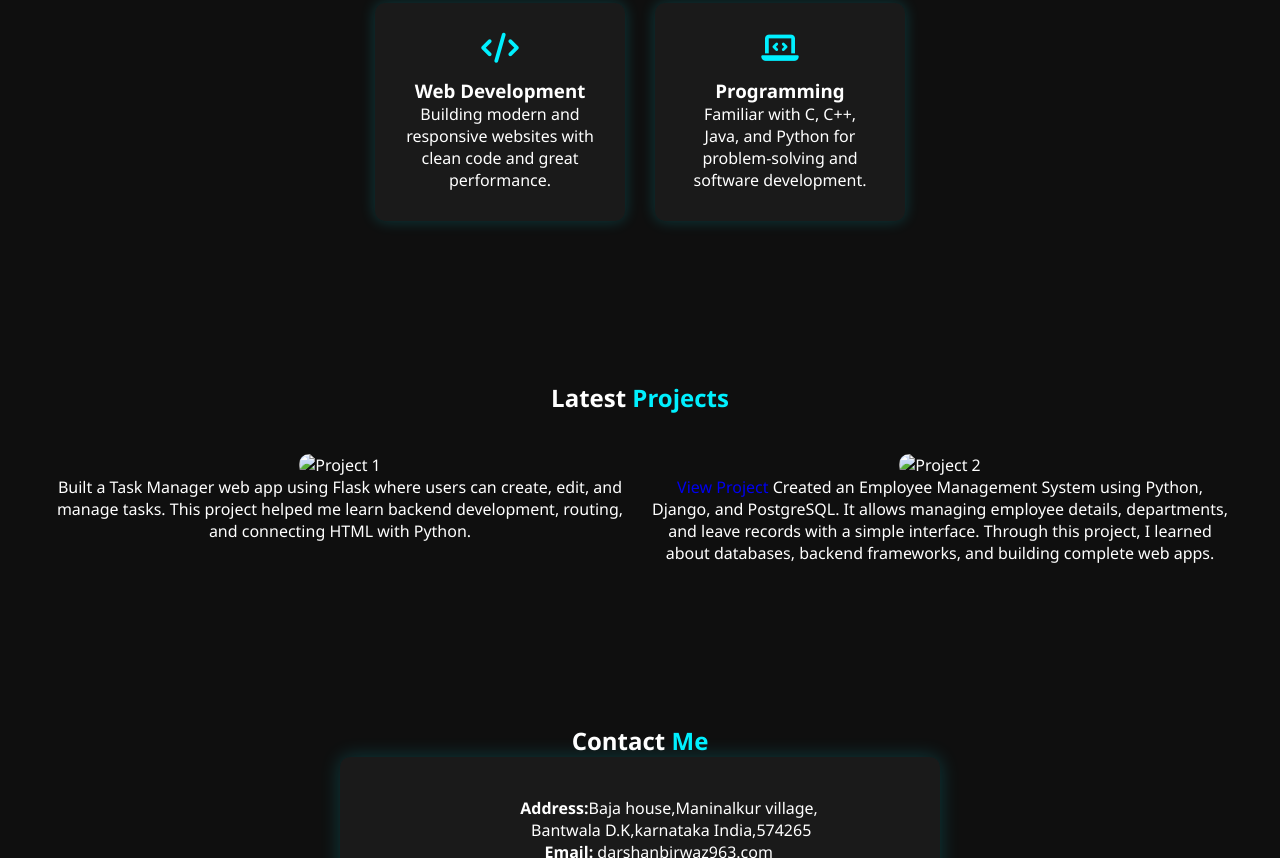
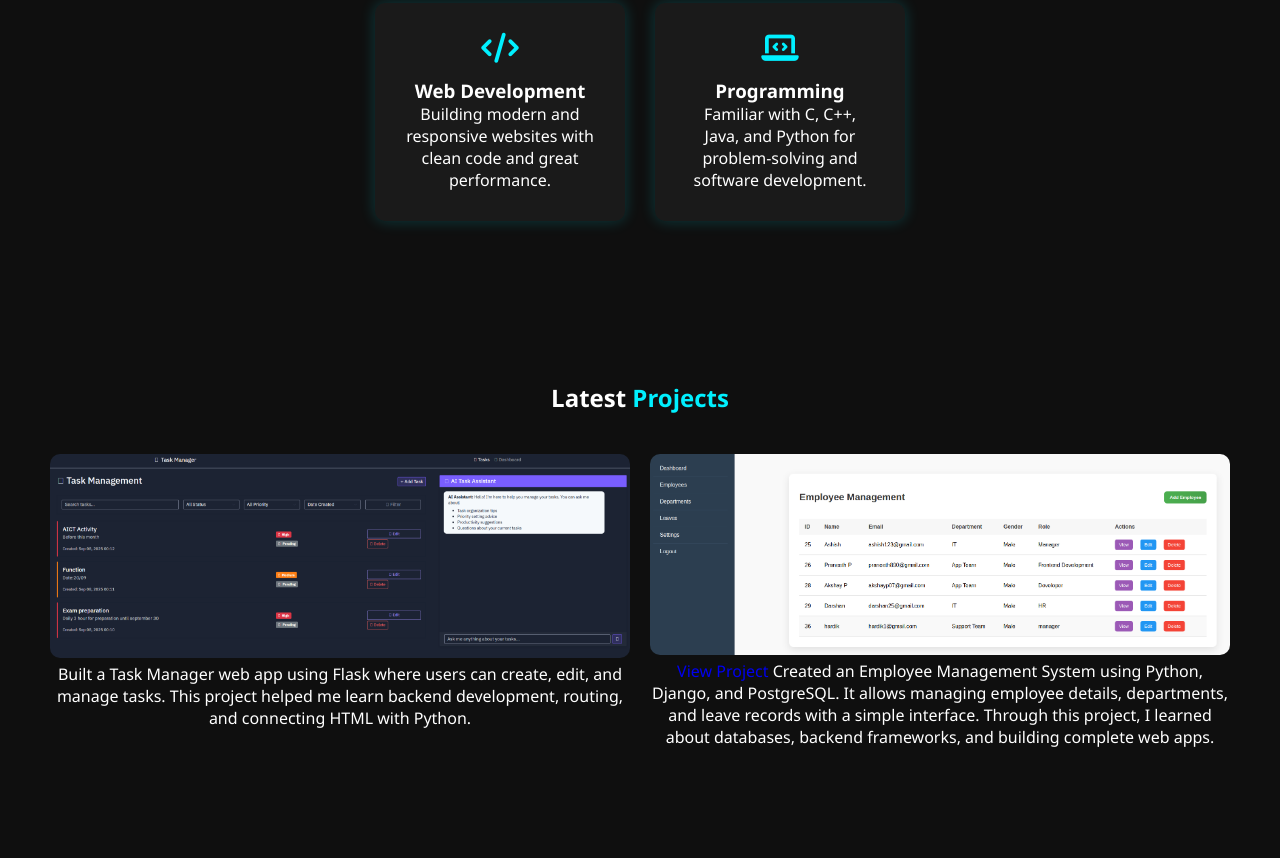
Before and after one commit to darshanbaja/portfolio-website, a plain HTML site: page index.html in a window 1280 px wide. Shown: the part 1341-2199 px from the top of the page. Drawn offline with Linux system fonts and the light colour scheme; files whose address does not match are found by name.

Commit message:
Fix image paths

```diff
--- a/index.html
+++ b/index.html
@@ -42,7 +42,7 @@
       <!-- <a href="#" class="btn">Download CV</a> -->
     </div>
     <div class="hero-img">
-      <img src="doc.JPG" alt="Darshan">
+      <img src="C:\portfolio\images\doc.JPG" alt="Darshan">
     </div>
   </section>
 
@@ -83,14 +83,14 @@
   <section id="projects" class="projects">
     <h2>Latest <span>Projects</span></h2>
     <div class="project-grid">
-      <div class="project-card"><img src="1.png" alt="Project 1">
+      <div class="project-card"><img src="C:\portfolio\images\1.png" alt="Project 1">
         <p>
 Built a Task Manager web app using Flask where users can create, edit, and manage tasks.
 This project helped me learn backend development, routing, and connecting HTML with Python.
 </p>
 
        </div>
-      <div class="project-card"><img src="4.png" alt="Project 2">
+      <div class="project-card"><img src="C:\portfolio\images\4.png" alt="Project 2">
         <p><a href="https://github.com/darshanbaja/employee_details" target="_main">View Project</a>
 Created an Employee Management System using Python, Django, and PostgreSQL.
 It allows managing employee details, departments, and leave records with a simple interface.
```
